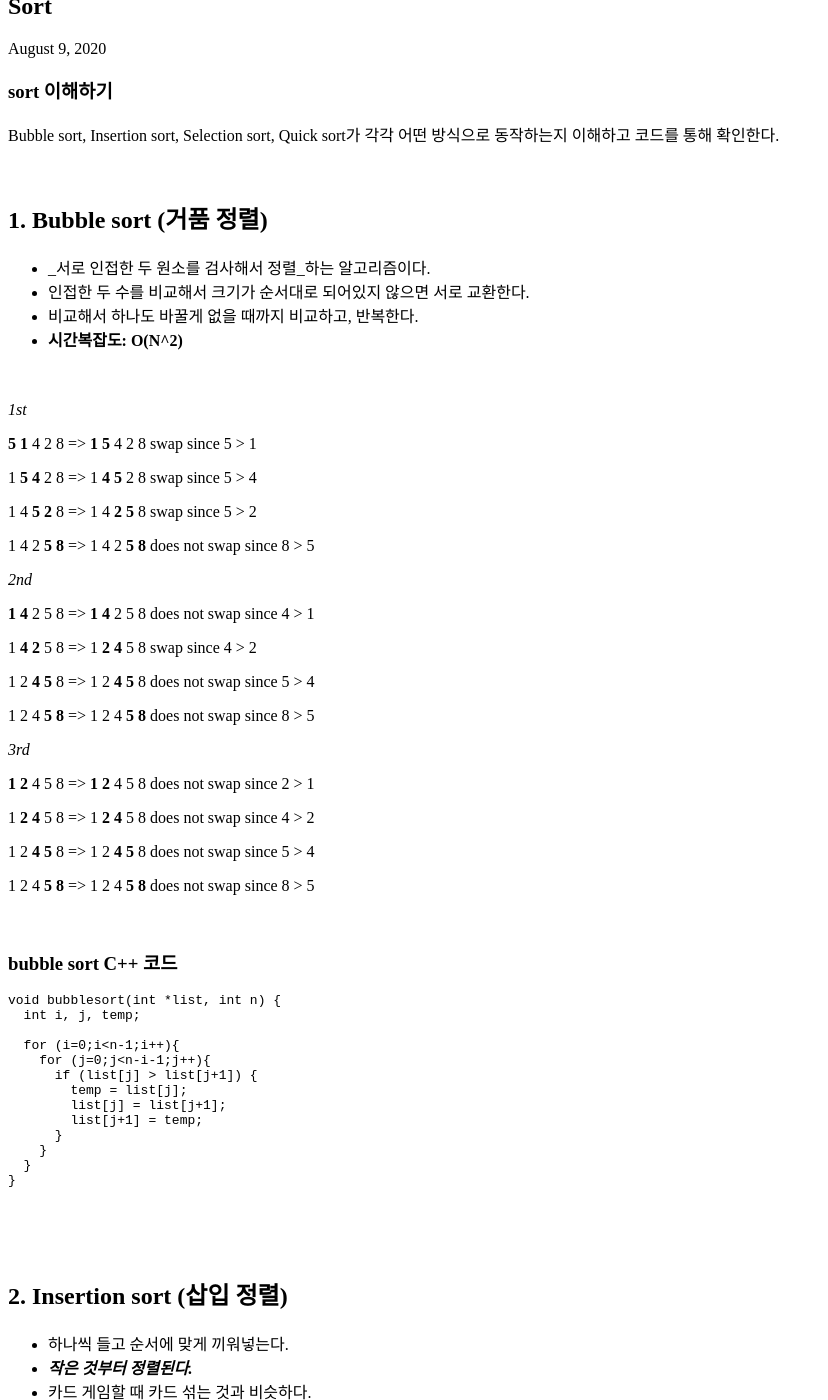
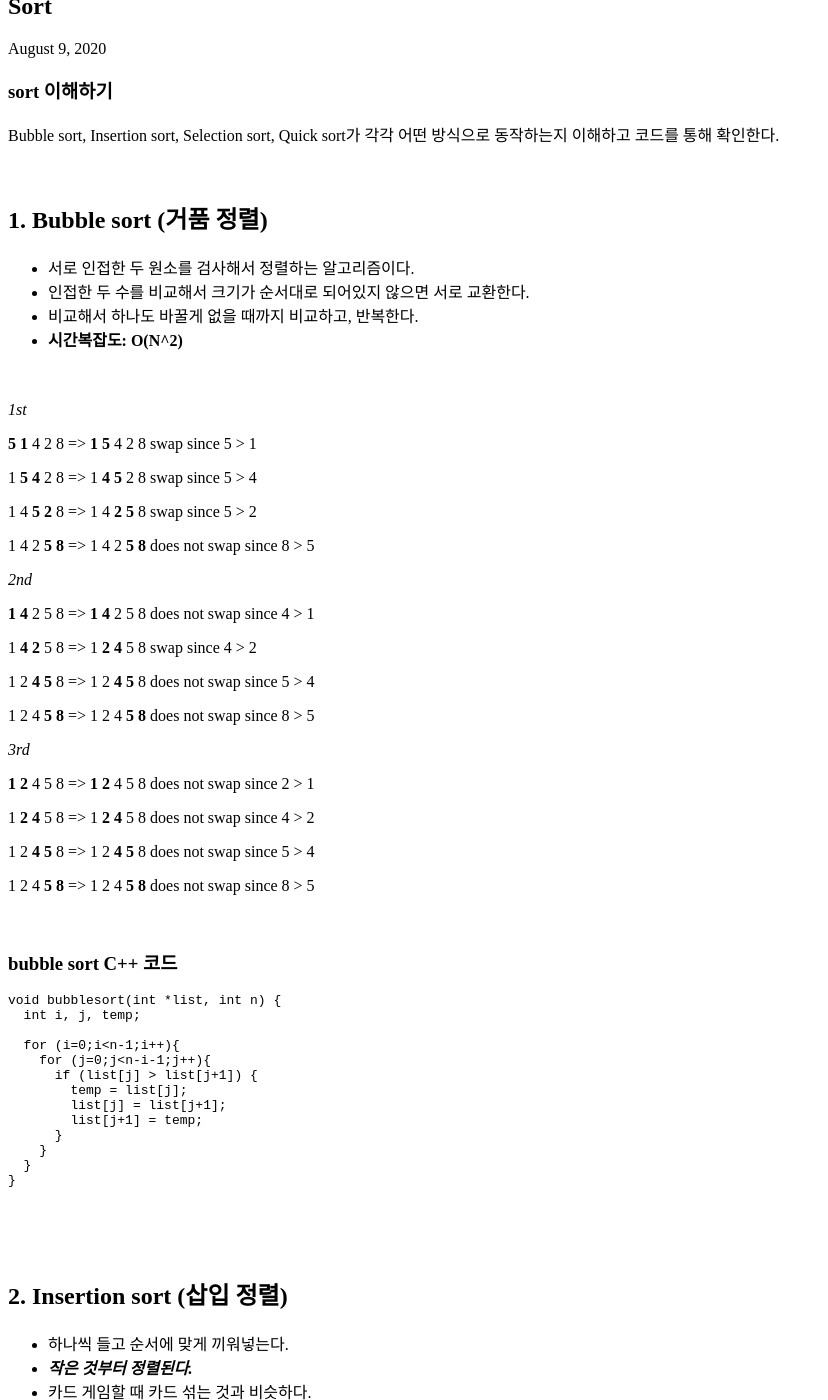
Before and after one commit to kksj216/kksj216-2.github.io, a Jekyll site: the page built from _posts/2020-08-09-ds_sort.md, in a window 1280 px wide and 1400 px high, scrolled down 875 px. Shown: the whole window, without its empty margins (0-828 px from the left). Built offline with Jekyll 4.4.1, drawn with Linux system fonts in a browser that asks for light colours; some of the changed text lies outside the part shown.

Commit message:
create sort post

````diff
--- a/_posts/2020-08-09-ds_sort.md
+++ b/_posts/2020-08-09-ds_sort.md
@@ -14,7 +14,7 @@
 
 ## 1. Bubble sort (거품 정렬)
 
-- _서로 인접한 두 원소를 검사해서 정렬_하는 알고리즘이다.
+- 서로 인접한 두 원소를 검사해서 정렬하는 알고리즘이다.
 - 인접한 두 수를 비교해서 크기가 순서대로 되어있지 않으면 서로 교환한다.
 - 비교해서 하나도 바꿀게 없을 때까지 비교하고, 반복한다.
 - __시간복잡도: O(N^2)__
@@ -55,7 +55,7 @@
 
 ### bubble sort C++ 코드
 
-```C++
+```c++
 void bubblesort(int *list, int n) {
   int i, j, temp;
 
@@ -114,7 +116,7 @@
 
 ## 3. Selection sort (선택 정렬)
 
-- 반복할 때 마다 __가장 작은 element__를 골라서 __unsorted list의 맨 앞__에다가 둔다. 즉, 가장 작은 수를 찾아서 현 위치랑 바꾼다.
+- 반복할 때 마다 가장 작은 element를 골라서 unsorted list의 맨 앞에다가 둔다. 즉, 가장 작은 수를 찾아서 현 위치랑 바꾼다.
 
 - sorted 부분과 unsorted 부분이 나뉘어진다.
 
````
Also changed, not shown: other parts of _posts/2020-08-09-ds_sort.md (+2 -0 lines).
